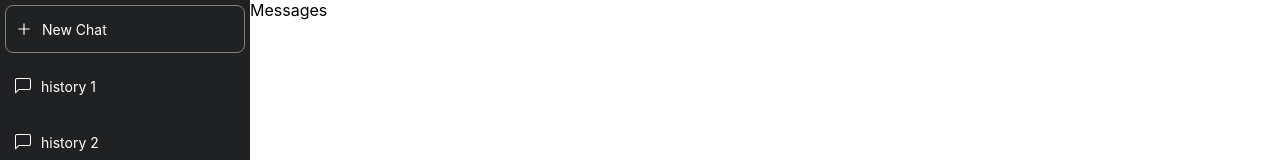
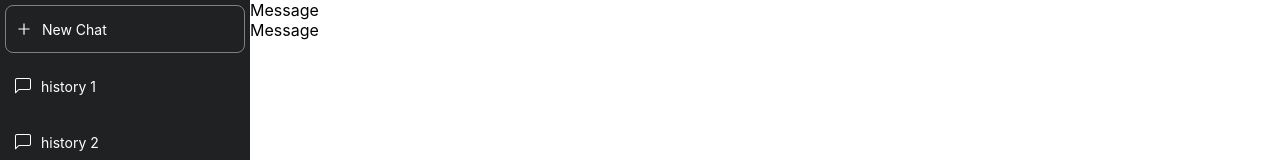
Before and after one commit to oleksandrivanyshyn/express-react-socket.io-ai-chat, a React (Create React App) app in the folder web/: page / in a window 1280 px wide. Shown: the top 160 px of the page. Built offline with nearby package versions, Linux system fonts and the light colour scheme.

Commit message:
feat: add Message component and integrate it into Messages component

```diff
--- /dev/null
+++ b/web/src/Dashboard/Chat/Message.js
@@ -0,0 +1,30 @@
+import React, { useState, useRef, useEffect } from 'react';
+import { GrUser } from 'react-icons/gr';
+import { FcMindMap } from 'react-icons/fc';
+
+const SlowText = (props) => {
+  const { speed, text } = props;
+
+  const [placeholder, setPlaceholder] = useState(text[0]);
+
+  const index = useRef(0);
+
+  useEffect(() => {
+    function tick() {
+      index.current++;
+      setPlaceholder((prev) => prev + text[index.current]);
+    }
+    if (index.current < text.length - 1) {
+      let addChar = setInterval(tick, speed);
+      return () => clearInterval(addChar);
+    }
+  }, [placeholder, speed, text]);
+
+  return <span>{placeholder}</span>;
+};
+
+const Message = ({ content, aiMessage, animate }) => {
+  return <div>Message</div>;
+};
+
+export default Message;
--- a/web/src/Dashboard/Chat/Messages.js
+++ b/web/src/Dashboard/Chat/Messages.js
@@ -1,7 +1,13 @@
 import React from 'react';
+import Message from './Message';
 
 const Messages = () => {
-  return <div className="chat_messages_container">Messages</div>;
+  return (
+    <div className="chat_messages_container">
+      <Message content="Hello ai" aiMessage={false} />
+      <Message animate content="hello here is ai." aiMessage={true} />
+    </div>
+  );
 };
 
 export default Messages;
```
